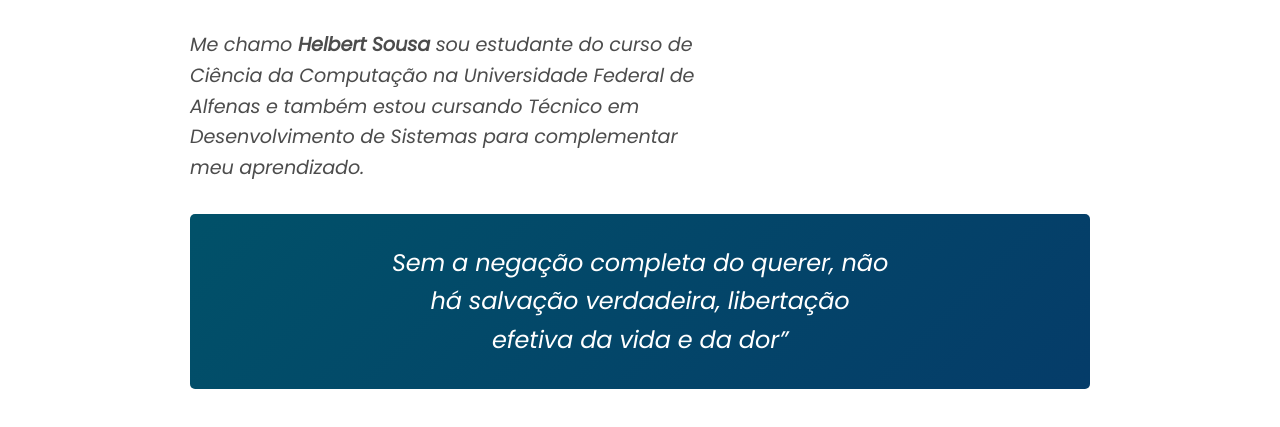
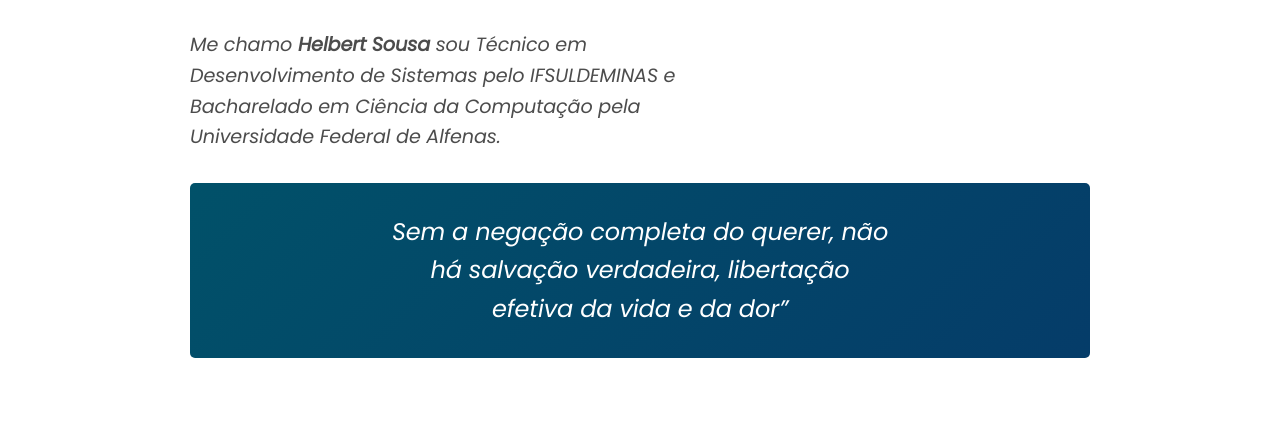
Before and after one commit to HelbertSousa/HelbertSousa.github.io, a plain HTML site: page index.html in a window 1280 px wide. Shown: the part 353-780 px from the top of the page. Drawn offline with Linux system fonts and the light colour scheme.

Commit message:
Update index.html

```diff
--- a/index.html
+++ b/index.html
@@ -39,13 +39,11 @@
 
             <article class="profile" id="idprofile">
                 <p>
-                    Me chamo <strong>Helbert Sousa</strong> sou estudante do curso
-                    de Ciência da Computação na Universidade Federal de Alfenas e também estou cursando
-                    Técnico em Desenvolvimento de Sistemas para complementar meu aprendizado.
+                    Me chamo <strong>Helbert Sousa</strong> sou
+                    Técnico em Desenvolvimento de Sistemas pelo IFSULDEMINAS e
+                    Bacharelado em Ciência da Computação pela Universidade Federal de Alfenas.
                 </p>
             </article>
-
-
 
             <blockquote class="citacao col-wide" data-anime="left">
                 <p>
```
